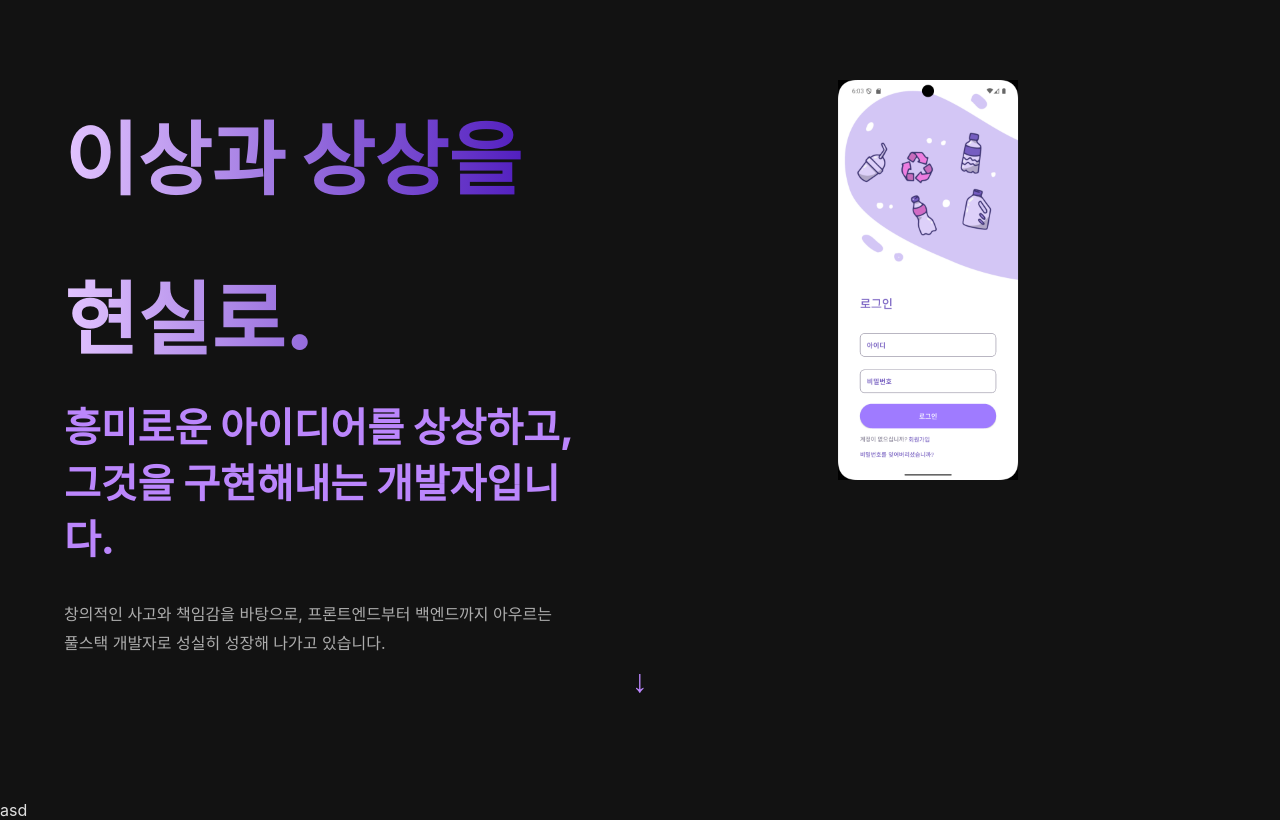
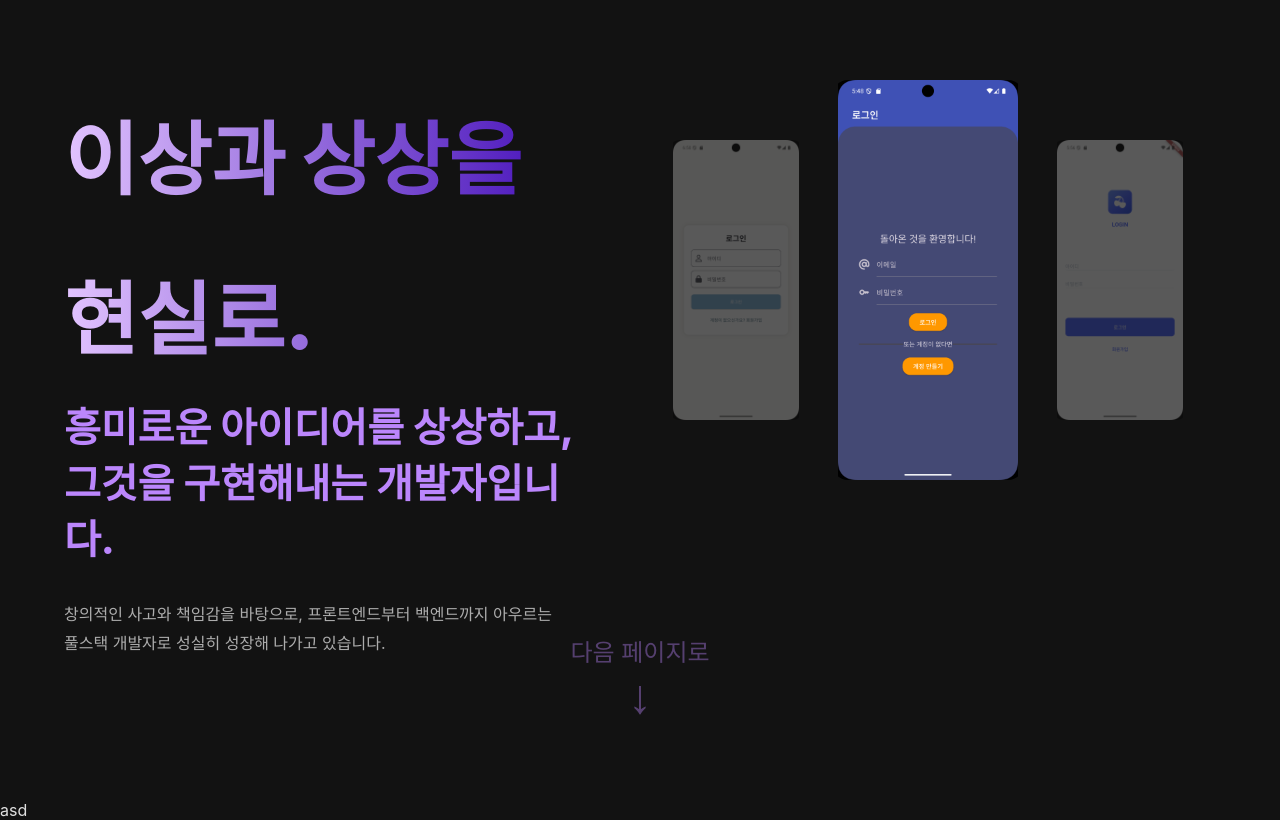
Before and after one commit to rlaxogh5079/portfolio, a React (Create React App) app: page / in a window 1280 px wide. Built offline with nearby package versions, Linux system fonts and the light colour scheme.

Commit message:
:lipstick: Intro Page 구현

```diff
--- a/src/pages/Intro.js
+++ b/src/pages/Intro.js
@@ -23,18 +23,42 @@ const Intro = () => {
         <div className="intro-right">
           <Swiper
             modules={[Autoplay]}
+            centeredSlides={true}
             loop={true}
-            slidesPerView={1}
-            spaceBetween={30}
-            speed={5000}
+            slidesPerView={3}
+            spaceBetween={0}
+            speed={3000}
             autoplay={{ delay: 0, disableOnInteraction: false }}
             allowTouchMove={false}
           >
             <SwiperSlide>
               <div className="slide-item">
+                <img src="/img/task_spark.png" />
+                <div className="slide-caption">
+                  <div className="title">Task Spark</div>
+                  <div className="subtitle">
+                    보상 및 경쟁 심리 기반 할일 관리 앱
+                  </div>
+                </div>
+              </div>
+            </SwiperSlide>
+            <SwiperSlide>
+              <div className="slide-item">
+                <img src="/img/grand_buddy.png" />
+                <div className="slide-caption">
+                  <div className="title">동네 손주</div>
+                  <div className="subtitle">
+                    청년 및 고령자 연결 일상 도움 플랫폼 앱
+                  </div>
+                </div>
+              </div>
+            </SwiperSlide>
+            <SwiperSlide>
+              <div className="slide-item">
                 <img src="/img/5pplication.png" />
                 <div className="slide-caption">
-                  5pplication: 여행 감정 기록 앱
+                  <div className="title">5pplication</div>
+                  <div className="subtitle">여행 감정 기록 앱</div>
                 </div>
               </div>
             </SwiperSlide>
@@ -42,37 +66,26 @@ const Intro = () => {
               <div className="slide-item">
                 <img src="/img/cherry_picker.png" />
                 <div className="slide-caption">
-                  Cherry Picker: 카드 통합 관리 앱
+                  <div className="title">Cherry Picker</div>
+                  <div className="subtitle">카드 통합 관리 앱</div>
                 </div>
               </div>
             </SwiperSlide>
             <SwiperSlide>
               <div className="slide-item">
                 <img src="/img/MAC.png" />
-                <div className="slide-caption">MAC: 중고 거래 중개 앱</div>
+                <div className="slide-caption">
+                  <div className="title">MAC</div>
+                  <div className="subtitle">중고 거래 중개 앱</div>
+                </div>
               </div>
             </SwiperSlide>
             <SwiperSlide>
               <div className="slide-item">
                 <img src="/img/union.png" />
                 <div className="slide-caption">
-                  UNION: 대학교 통합 커뮤니티 앱
-                </div>
-              </div>
-            </SwiperSlide>
-            <SwiperSlide>
-              <div className="slide-item">
-                <img src="/img/task_spark.png" />
-                <div className="slide-caption">
-                  Task Spark: 보상 및 경쟁 심리 기반 할일 관리 앱
-                </div>
-              </div>
-            </SwiperSlide>
-            <SwiperSlide>
-              <div className="slide-item">
-                <img src="/img/grand_buddy.png" />
-                <div className="slide-caption">
-                  동네 손주: 청년 및 고령자 연결 일상 도움 플랫폼 앱
+                  <div className="title">Union</div>
+                  <div className="subtitle">대학교 통합 커뮤니티 앱</div>
                 </div>
               </div>
             </SwiperSlide>
@@ -80,17 +93,20 @@ const Intro = () => {
         </div>
       </div>
 
+      <div className="intro-bottom">
+        <div className="bottom-text">다음 페이지로</div>
         <button
-        className="intro-bottom"
+          className="bottom-button"
           onClick={() => {
             document
-            .getElementById("next-section")
+              .getElementById("skill-section")
               ?.scrollIntoView({ behavior: "smooth" });
           }}
         >
           ↓
         </button>
       </div>
+    </div>
   );
 };
 
--- a/src/pages/Skill.js
+++ b/src/pages/Skill.js
@@ -1,5 +1,5 @@
 const Skill = () => {
-  return <div id="next-section">asd</div>;
+  return <div id="skill-section">asd</div>;
 };
 
 export default Skill;
--- a/src/styles/Intro.scss
+++ b/src/styles/Intro.scss
@@ -18,9 +18,17 @@
 
   .slide-caption {
     margin-top: 1rem;
-    font-size: 0.95rem;
     color: var.$color-accent-bright;
     opacity: 0.8;
+
+    .title {
+      font-size: 1.2rem;
+      font-weight: bold;
+    }
+    .subtitle {
+      margin-top: 0.5rem;
+      font-size: 0.95rem;
+    }
   }
 }
 
@@ -38,7 +46,7 @@
 .swiper-slide-active .slide-item img {
   transform: scale(1);
   opacity: 1;
-  transition-delay: 2.5s;
+  transition-delay: 1.5s;
 }
 
 .intro.dark {
@@ -94,21 +102,32 @@
       height: 50vh;
 
       .swiper {
-        width: 70%;
+        width: 100%;
         height: 100%;
       }
     }
   }
 
   .intro-bottom {
-    align-self: center; // 가운데 정렬
-    margin-bottom: 3vh;
-    font-size: 2rem;
-    background: none;
-    border: none;
-    color: var.$color-accent;
-    cursor: pointer;
+    align-self: center;
+    display: flex;
+    justify-content: center;
+    align-items: center;
+    flex-direction: column;
     animation: bounce 1.5s infinite;
+    opacity: 0.4;
+    .bottom-button {
+      color: var.$color-accent;
+      cursor: pointer;
+      font-size: 3rem;
+      background: none;
+      border: none;
+    }
+
+    .bottom-text {
+      color: var.$color-accent;
+      font-size: 1.5rem;
+    }
   }
 
   @keyframes bounce {
```
Lines whose indentation alone changed are shown as unchanged.
